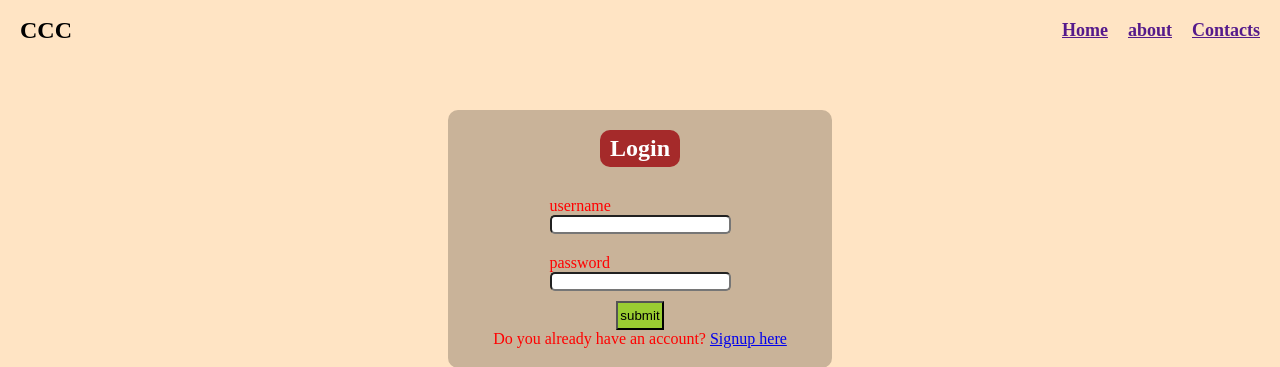
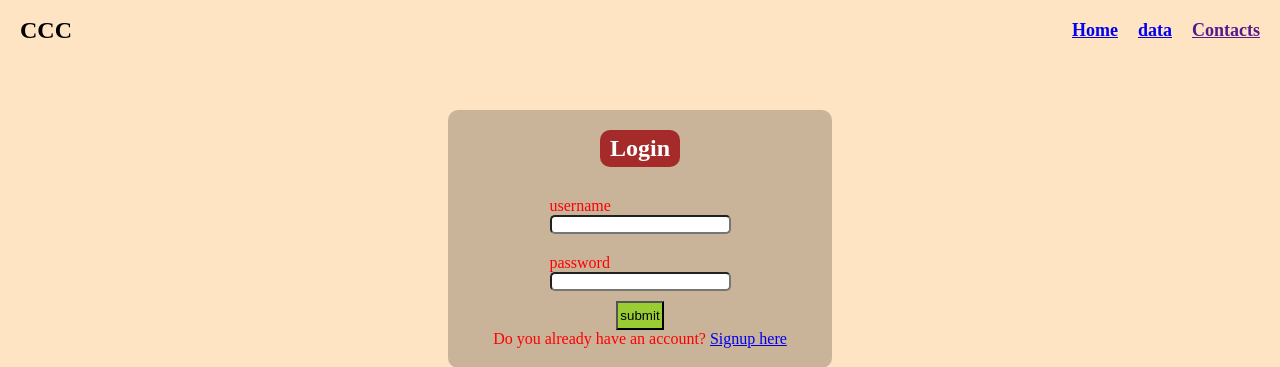
Before and after one commit to watulojoe/octo-spoon, a Django app: page /login in a window 1280 px wide. Shown: the top 367 px of the page. Run offline with Django 4.2, Linux system fonts and the light colour scheme.

Commit message:
some changes

```diff
--- a/templates/base.html
+++ b/templates/base.html
@@ -19,10 +19,10 @@
           <div class="logo">CCC</div>
           <ul>
             <li class="list-items">
-                <a href="">Home</a>
+                <a href="{% url 'home' %}">Home</a>
             </li>
             <li class="list-items">
-                <a href="">about</a>
+                <a href="{% url 'data' %}">data</a>
             </li>
             <li class="list-items">
                 <a href="">Contacts</a>
```
Also changed, not shown: db.sqlite3.
